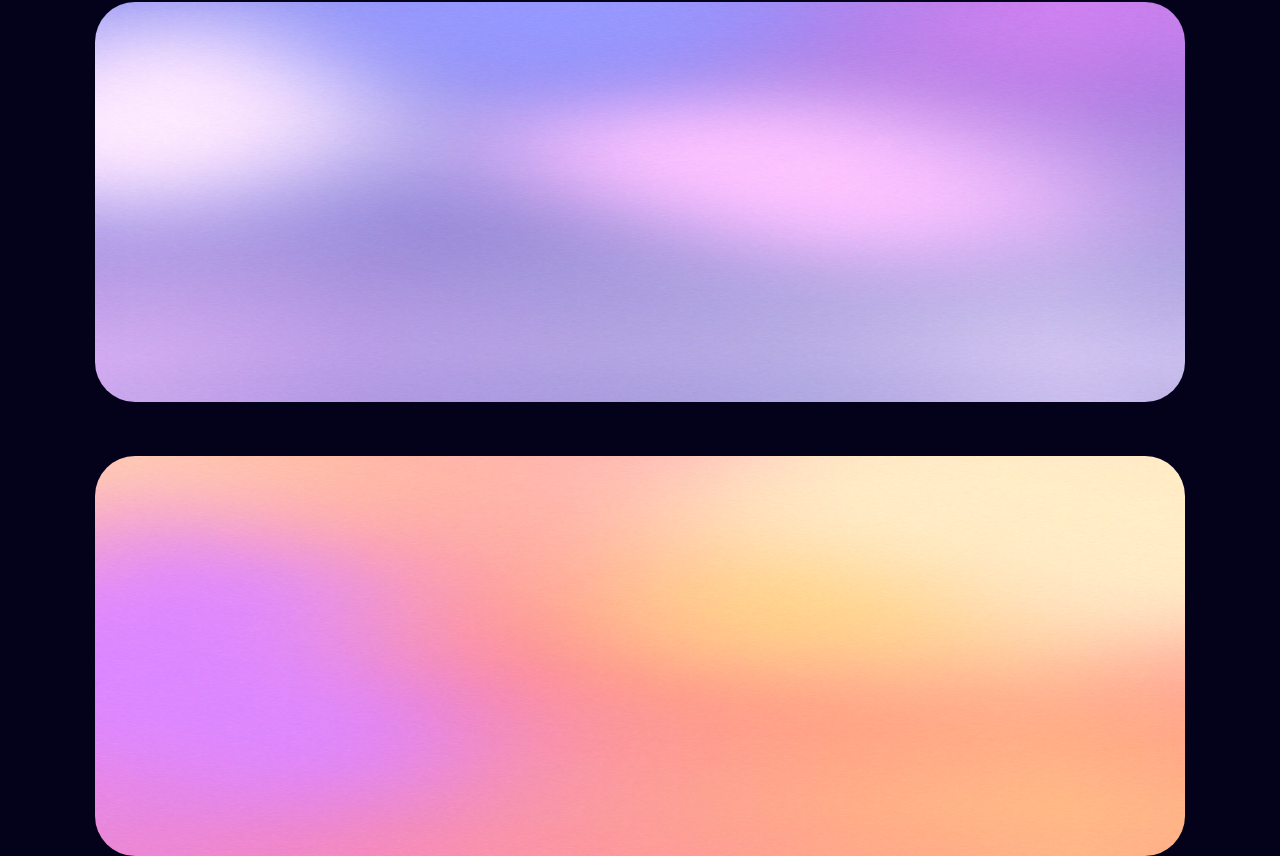
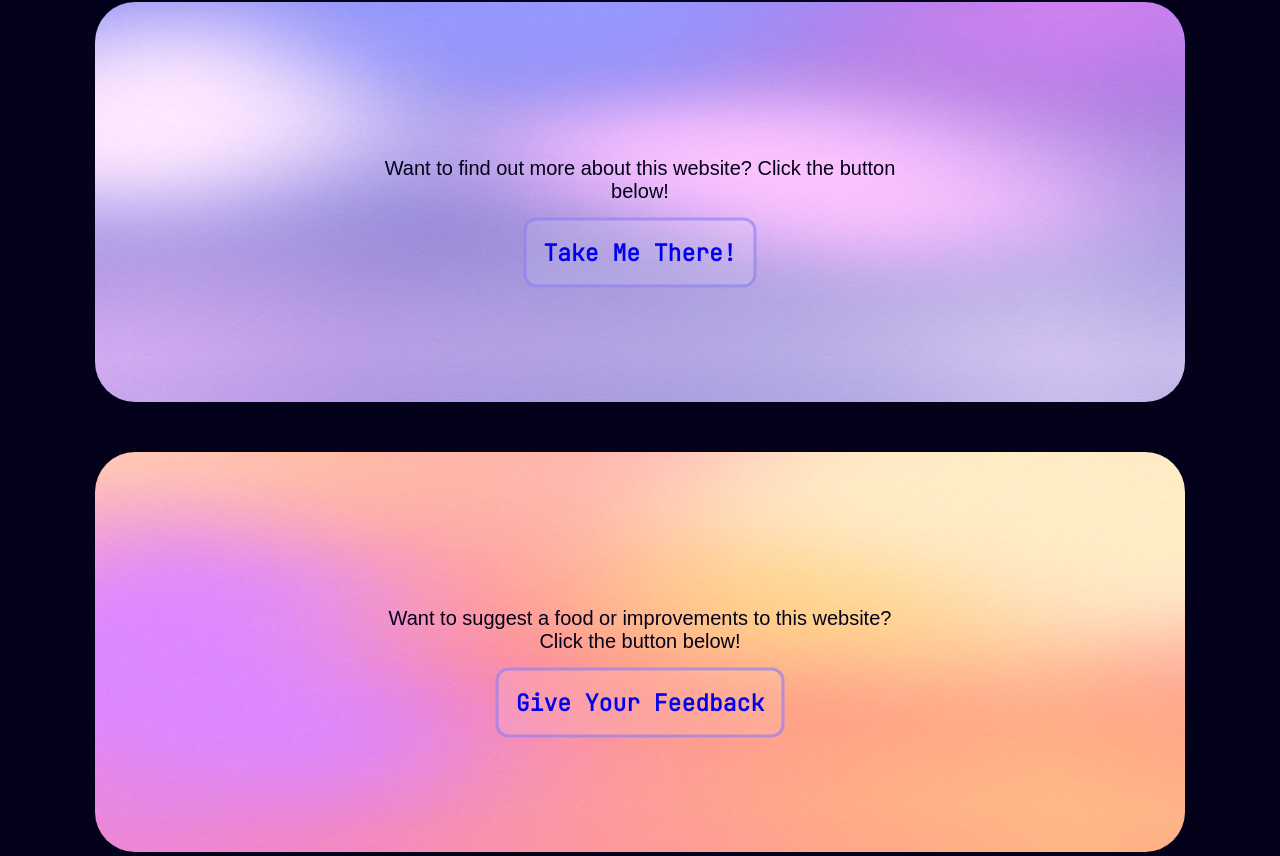
Before and after one commit to PravinRram/YDCP-WebDevProject, a plain HTML site: page NomNomNavigator/home.html in a window 1280 px wide. Shown: the part 829-1685 px from the top of the page. Drawn offline with Linux system fonts and the light colour scheme.

Commit message:
added content to gradient containers in home page

```diff
--- a/NomNomNavigator/home.html
+++ b/NomNomNavigator/home.html
@@ -27,7 +27,7 @@
             <p id="randomFoodDescription"></p>
             <div id="video-container">
                 <img id="yt-img" src="yt-recipe.png">
-                <a id="randomFoodVideo" href="">Video Recipe</a>
+                <a id="randomFoodVideo" href="" target="_blank">Video Recipe</a>
             </div>
         </div>
 
@@ -36,8 +36,8 @@
                 <label for="cuisines-label">Cuisine:</label>
                 <select name="Cuisines" id="cuisines">
                     <!--<option value="all-cuisines">All</option>-->
+                    <option value="chinese">Chinese</option>
                     <option value="indian">Indian</option>
-                    <option value="chinese">Chinese</option>
                     <option value="japanese">Japanese</option>
                     <option value="mexican">Mexican</option>
                     <option value="western">Western</option>
@@ -63,10 +63,18 @@
 
         <div class="click-to-other-pages" id="click-to-about">
             <img class="some-gradient" src="about_gradient.png">
+            <div class="gradient-content">
+                <p class="gradient-text">Want to find out more about this website? Click the button below!</p>
+                <a class="gradient-button" href="about.html">Take Me There!</a>
+            </div>
         </div>
 
         <div class="click-to-other-pages" id="click-to-feedback">
             <img class="some-gradient" src="feedback_gradient.png">
+            <div class="gradient-content">
+                <p class="gradient-text">Want to suggest a food or improvements to this website? Click the button below!</p>
+                <a class="gradient-button" href="feedback.html">Give Your Feedback</a>
+            </div>
         </div>
 
         <footer class="footer">
--- a/NomNomNavigator/style.css
+++ b/NomNomNavigator/style.css
@@ -14,6 +14,11 @@
 @font-face {
     font-family: JetBrains_Mono_Light;
     src: url(JetBrainsMono-Light.ttf);
+}
+
+@font-face {
+    font-family: JetBrains_Mono_SemiBold;
+    src: url(JetBrainsMono-SemiBold.ttf);
 }
 
 header {
@@ -288,10 +293,18 @@ body {
     margin-bottom: 10px;
 }
 
+.click-to-other-pages {
+    position: relative;
+    display: block;
+}
+
 .some-gradient {
+    display: block;
     width: 100%;
     height: 400px;
     border-radius: 40px;
+    text-align: center;
+    color: #04021A;
 }
 
 #click-to-about {
@@ -302,6 +315,38 @@ body {
     margin-bottom: 150px;
 }
 
+.gradient-content {
+    position: absolute;
+    top: 50%;
+    left: 50%;
+    transform: translate(-50%, -50%);
+    text-align: center;
+}
+
+.gradient-button {
+    border: 3px solid rgba(135, 120, 246, 0.6);
+    background-color: rgba( 255, 255, 255, 0.1 );
+    border-radius: 13px;
+    padding: 17px;
+    font-size: 23px;
+    font-weight: bold;
+    text-decoration: none;
+    font-family: JetBrains_Mono_Light, "Arial";
+}
+
+.gradient-button:hover {
+    background-color: rgba(135, 120, 246, 0.6) ;
+}
+
+.gradient-text {
+    color: #04021A;
+    margin-bottom: 35px;
+    text-decoration: none;
+    font-size: 20px;
+    font-weight: 400;
+}
+
+
 .footer {
     font-family: JetBrains_Mono_Light, "Arial";
     font-size: 16px;
```
